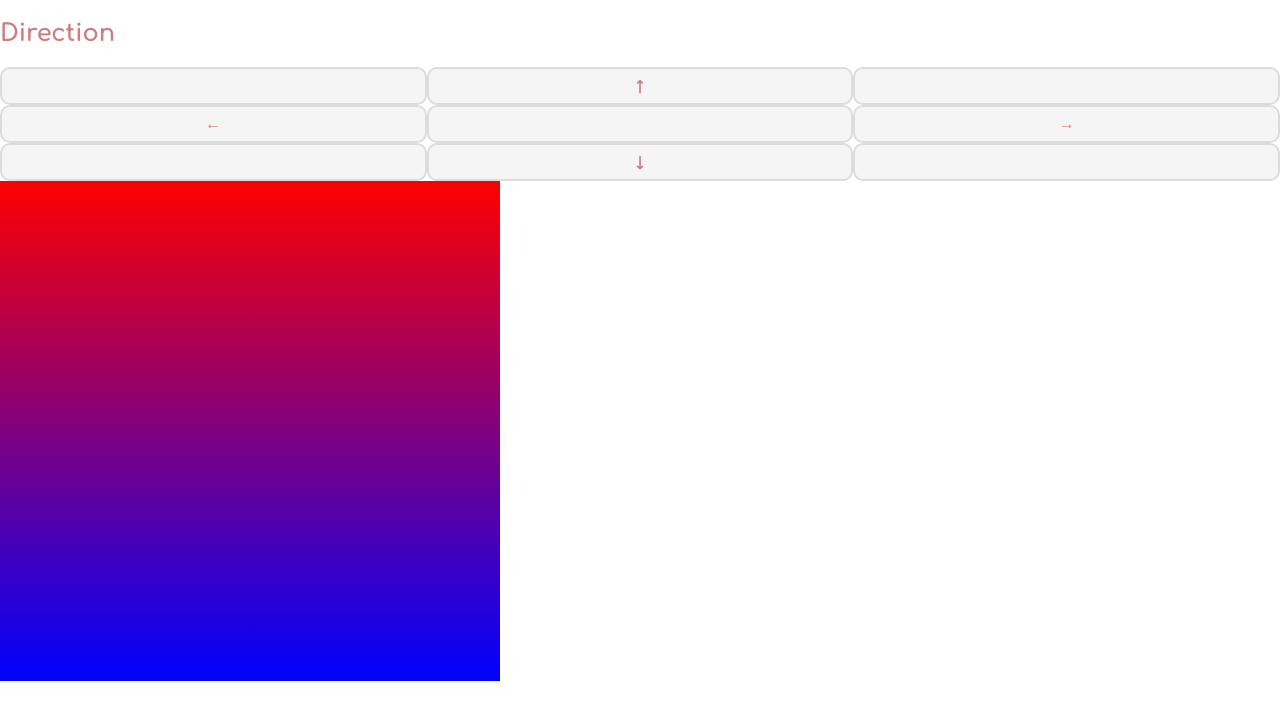
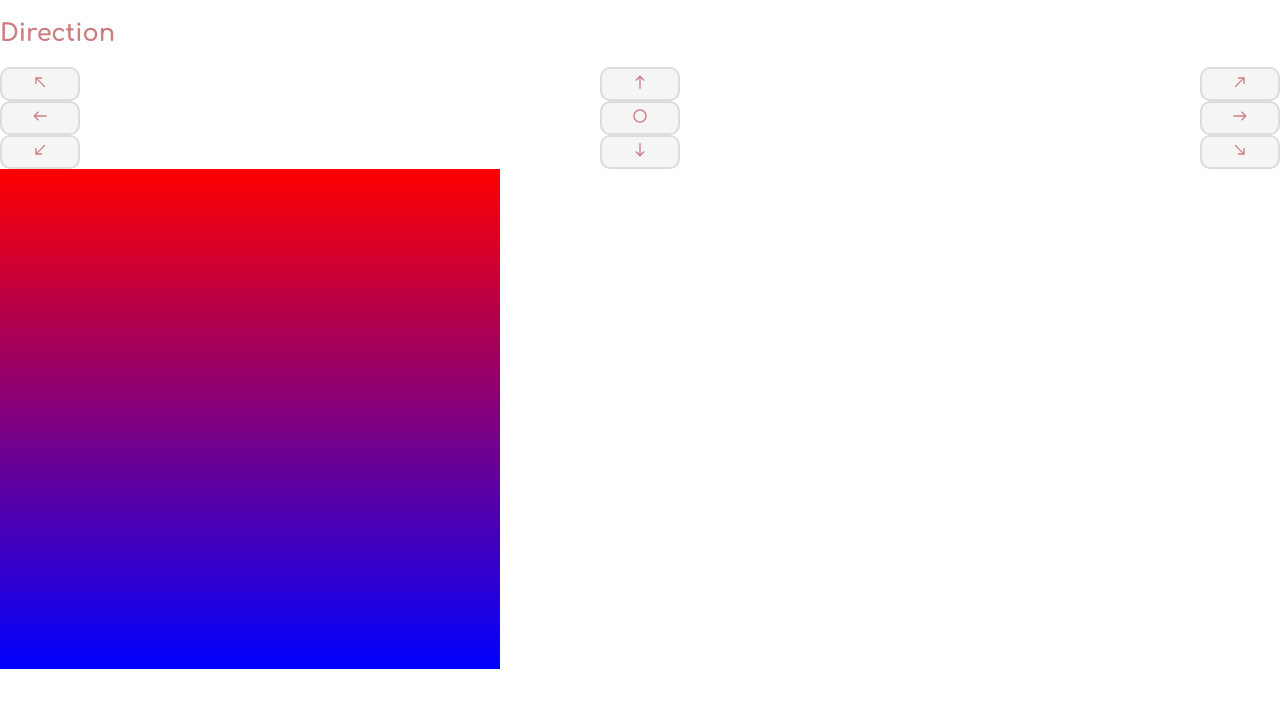
Before and after one commit to karenascencio/gradient-generator-client, a React (Create React App) app: page / in a window 1280 px wide. Shown: the top 720 px of the page. Built offline with nearby package versions, Linux system fonts and the light colour scheme.

Commit message:
added icons from material design from react icons dependency

```diff
--- a/package.json
+++ b/package.json
@@ -8,6 +8,7 @@
     "@testing-library/user-event": "^12.8.3",
     "react": "^17.0.2",
     "react-dom": "^17.0.2",
+    "react-icons": "^4.3.1",
     "react-scripts": "4.0.3",
     "web-vitals": "^1.1.2"
   },
@@ -17,7 +18,7 @@
     "eject": "react-scripts eject",
     "test": "standard",
     "fix": "standard --fix",
-    "sass" : "sass src/Sass:src/Css --watch --no-source-map"
+    "sass": "sass src/Sass:src/Css --watch --no-source-map"
   },
   "eslintConfig": {
     "extends": [
--- a/src/App.js
+++ b/src/App.js
@@ -4,7 +4,7 @@ import './Sass/App.scss'
 // Hooks
 // My components
 import ColorBlock from './Components/ColorBlock'
-import DirectionButtons from './Components/DirectionButtons'
+import DirectionKeypad from './Components/DirectionKeypad'
 
 function App () {
   const [isActive, setIsActive] = useState(false)
@@ -22,7 +22,9 @@ function App () {
   return (
     <main>
       <div className='aside'>
-        <DirectionButtons />
+        <DirectionKeypad
+          radialOff=''
+        />
       </div>
       <div>
         <ColorBlock
--- a/src/Components/DirectionButtons/index.js
+++ b/src/Components/DirectionKeypad/index.js
@@ -1,10 +1,12 @@
 import React from 'react'
+import { MdNorth, MdSouth, MdNorthWest, MdNorthEast, MdSouthWest, MdSouthEast, MdWest, MdEast, MdPanoramaFishEye } from "react-icons/md"
 // My components
 import OptionButton from '../OptionButton'
 // Styles
 import './style.scss'
 
-export default function DirectionButtons () {
+export default function DirectionKeypad (props) {
+  const { radialOff } = props
   return (
     <div className='aside__directionkeypad'>
       <h2 className='aside__directiontitle'>
@@ -12,35 +14,36 @@ export default function DirectionButtons () {
       </h2>
       <div className='aside__buttonrow'>
         <OptionButton
-          buttonText=''
+          buttonText={<MdNorthWest />}
         />
         <OptionButton
-          buttonText='↑'
+          buttonText={<MdNorth />}
         />
         <OptionButton
-          buttonText=''
+          buttonText={<MdNorthEast />}
         />
       </div>
       <div className='aside__buttonrow'>
         <OptionButton
-          buttonText='←'
+          buttonText={<MdWest />}
         />
         <OptionButton
-          buttonText=''
+          buttonText={<MdPanoramaFishEye />}
+          radialOff={radialOff}
         />
         <OptionButton
-          buttonText='→'
+          buttonText={<MdEast />}
         />
       </div>
       <div className='aside__buttonrow'>
         <OptionButton
-          buttonText=''
+          buttonText={<MdSouthWest />}
         />
         <OptionButton
-          buttonText='↓'
+          buttonText={<MdSouth />}
         />
         <OptionButton
-          buttonText=''
+          buttonText={<MdSouthEast />}
         />
       </div>
     </div>
--- a/src/Components/OptionButton/index.js
+++ b/src/Components/OptionButton/index.js
@@ -2,10 +2,10 @@ import React from 'react'
 import './style.scss'
 
 export default function OptionButton (props) {
-  const { buttonText, isActive, buttonHandler } = props
+  const { buttonText, isActive, buttonHandler, radialOff } = props
   return (
     <button
-      className={`main__button ${isActive}`}
+      className={`main__button ${isActive} ${radialOff}`}
       onClick={buttonHandler}
     >
       {buttonText}
--- a/src/Components/OptionButton/style.scss
+++ b/src/Components/OptionButton/style.scss
@@ -1,13 +1,13 @@
 .main__button{
   background-color: whitesmoke;
-  width: 100%;
+  width: 5rem;
   color: #cb7d80;
   font-size: 1rem;
   font-weight: 700;
   cursor: pointer;
   border: 2px solid gainsboro;
   border-radius: 10px;
-  padding: 0.5rem;
+  padding: 5px 8px;
   &:hover{
     background-color: #fae0df;
     color: white;
@@ -20,3 +20,7 @@
   color: white;
   border: 2px solid #fae0df;
 }
+
+.radialOff{
+  visibility: hidden;
+}
```
Also changed, not shown: src/Components/StyleKeypad/index.js (added, +9 -0 lines), src/Components/DirectionKeypad/style.scss (renamed from src/Components/DirectionButtons/style.scss), src/Components/StyleKeypad/style.scss (added), 1 other file (tests, documents, lock files or other folders).
